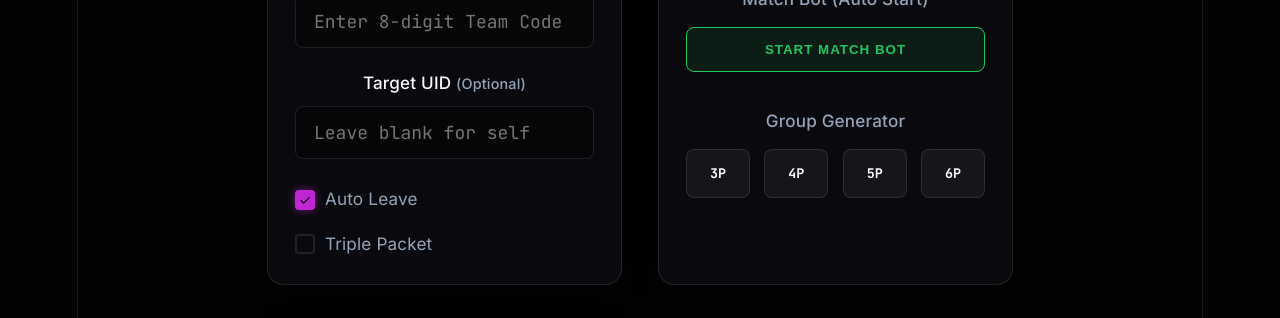
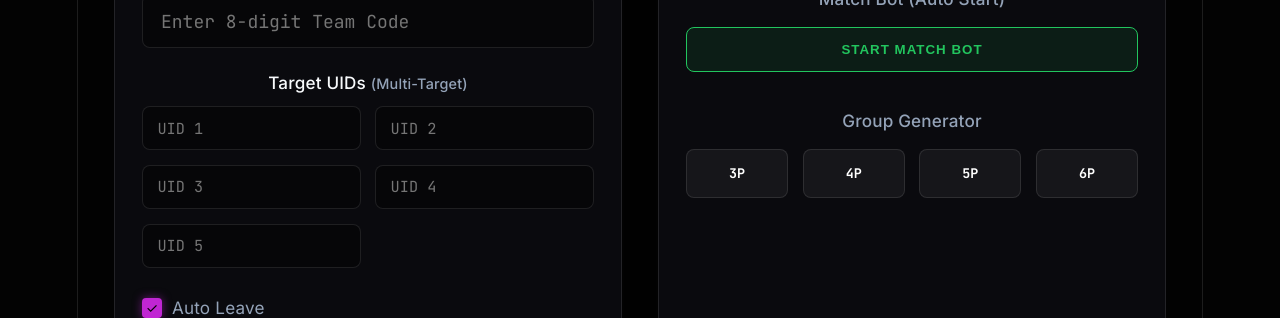
Before and after one commit to rakibkumar151/ffbotsweb, a React app: page / in a window 1280 px wide. Shown: the part 398-716 px from the top of the page. Built offline with nearby package versions, Linux system fonts and the light colour scheme; no server answers; the HTML template or start-up script is replaced by a standard one.

Commit message:
Add files via upload

```diff
--- a/src/App.css
+++ b/src/App.css
@@ -180,6 +180,17 @@ input[type="text"]:focus {
   outline: none;
   border-color: var(--primary);
   box-shadow: 0 0 15px var(--primary-glow);
+}
+
+.uids-grid {
+  display: grid;
+  grid-template-columns: repeat(2, 1fr);
+  gap: 0.8rem;
+}
+
+.uids-grid input {
+  font-size: 0.85rem !important;
+  padding: 0.6rem 0.8rem !important;
 }
 
 /* Checkboxes */
--- a/src/App.jsx
+++ b/src/App.jsx
@@ -4,7 +4,7 @@ import { EMOTES } from './emotesData';
 
 function App() {
   const [teamCode, setTeamCode] = useState('');
-  const [targetUid, setTargetUid] = useState('');
+  const [targetUids, setTargetUids] = useState(['', '', '', '', '']);
   const [logs, setLogs] = useState([]);
   const [loadingEmote, setLoadingEmote] = useState(null);
   const [isAutoStarting, setIsAutoStarting] = useState(false);
@@ -47,7 +47,7 @@ function App() {
         },
         body: JSON.stringify({
           team_code: teamCode,
-          target_uid: targetUid,
+          target_uids: targetUids.filter(uid => uid.trim() !== ''),
           emote_id: emote.id
         })
       });
@@ -101,7 +101,7 @@ function App() {
       const response = await fetch('https://ffbots-1.onrender.com/api/group_invite', {
         method: 'POST',
         headers: { 'Content-Type': 'application/json' },
-        body: JSON.stringify({ limit, target_uid: targetUid })
+        body: JSON.stringify({ limit, target_uid: targetUids[0] })
       });
       const data = await response.json();
       if (!response.ok || data.error) throw new Error(data.error);
@@ -143,13 +143,22 @@ function App() {
           </div>
 
           <div className="input-group">
-            <label>Target UID <span className="optional">(Optional)</span></label>
-            <input
-              type="text"
-              placeholder="Leave blank for self"
-              value={targetUid}
-              onChange={(e) => setTargetUid(e.target.value)}
-            />
+            <label>Target UIDs <span className="optional">(Multi-Target)</span></label>
+            <div className="uids-grid">
+              {targetUids.map((uid, idx) => (
+                <input
+                  key={idx}
+                  type="text"
+                  placeholder={`UID ${idx + 1}`}
+                  value={uid}
+                  onChange={(e) => {
+                    const newUids = [...targetUids];
+                    newUids[idx] = e.target.value;
+                    setTargetUids(newUids);
+                  }}
+                />
+              ))}
+            </div>
           </div>
 
           <div className="settings-row">
```
